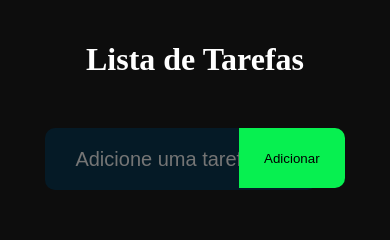
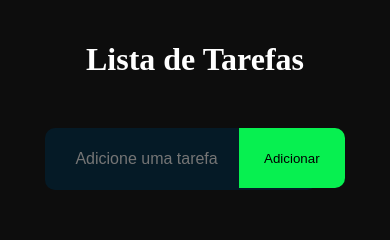
Before and after one commit to Anjsvf/tarefa, a React (Vite) app: page / in a window 390 px wide. Shown: the top 240 px of the page. Built offline with nearby package versions, Linux system fonts and the light colour scheme.

Commit message:
change size

```diff
--- a/src/TodoList.css
+++ b/src/TodoList.css
@@ -137,7 +137,7 @@ button.del:hover{
 
         width: 80%;
         height: 60px;
-       font-size: 20px;
+       font-size: 16px;
         justify-content: center;
 
 
```
